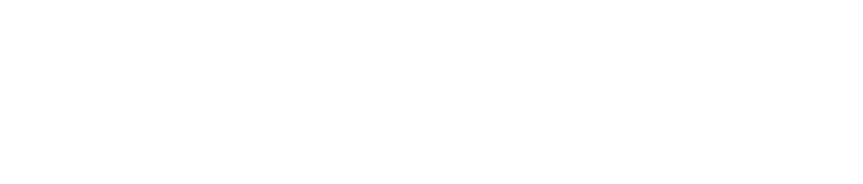
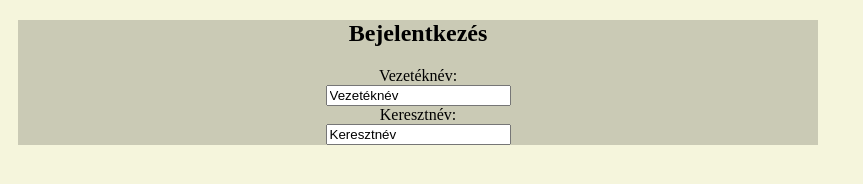
Before and after one commit to Goldor20/webteszt, a plain HTML site: page index.html in a window 1280 px wide. Shown: the whole page, without its empty margins (0-863 px from the left). Drawn offline with Linux system fonts and the light colour scheme.

Commit message:
added the nav bar

```diff
--- /dev/null
+++ b/form.css
@@ -0,0 +1,11 @@
+body{
+    background-color: beige;
+}
+
+nav{
+    width: 800px;
+    height: auto;
+    background-color: rgb(202, 202, 181);
+    text-align: center;
+    margin: 10px;
+}
--- a/index.html
+++ b/index.html
@@ -4,9 +4,19 @@
     <meta charset="UTF-8">
     <meta http-equiv="X-UA-Compatible" content="IE=edge">
     <meta name="viewport" content="width=device-width, initial-scale=1.0">
+    <link rel="stylesheet" href="form.css">
     <title>Document</title>
 </head>
 <body>
+    <nav>
+        <h2>Bejelentkezés</h2>
+        <form>
+            <label for="vnev">Vezetéknév:</label><br>
+            <input type="text" id="vnev" name="vnev" value="Vezetéknév"><br>
+            <label for="knev">Keresztnév:</label><br>
+            <input type="text" id="knev" name="knev" value="Keresztnév">
+        </form>
+    </nav>
 
 </body>
 </html>
```
